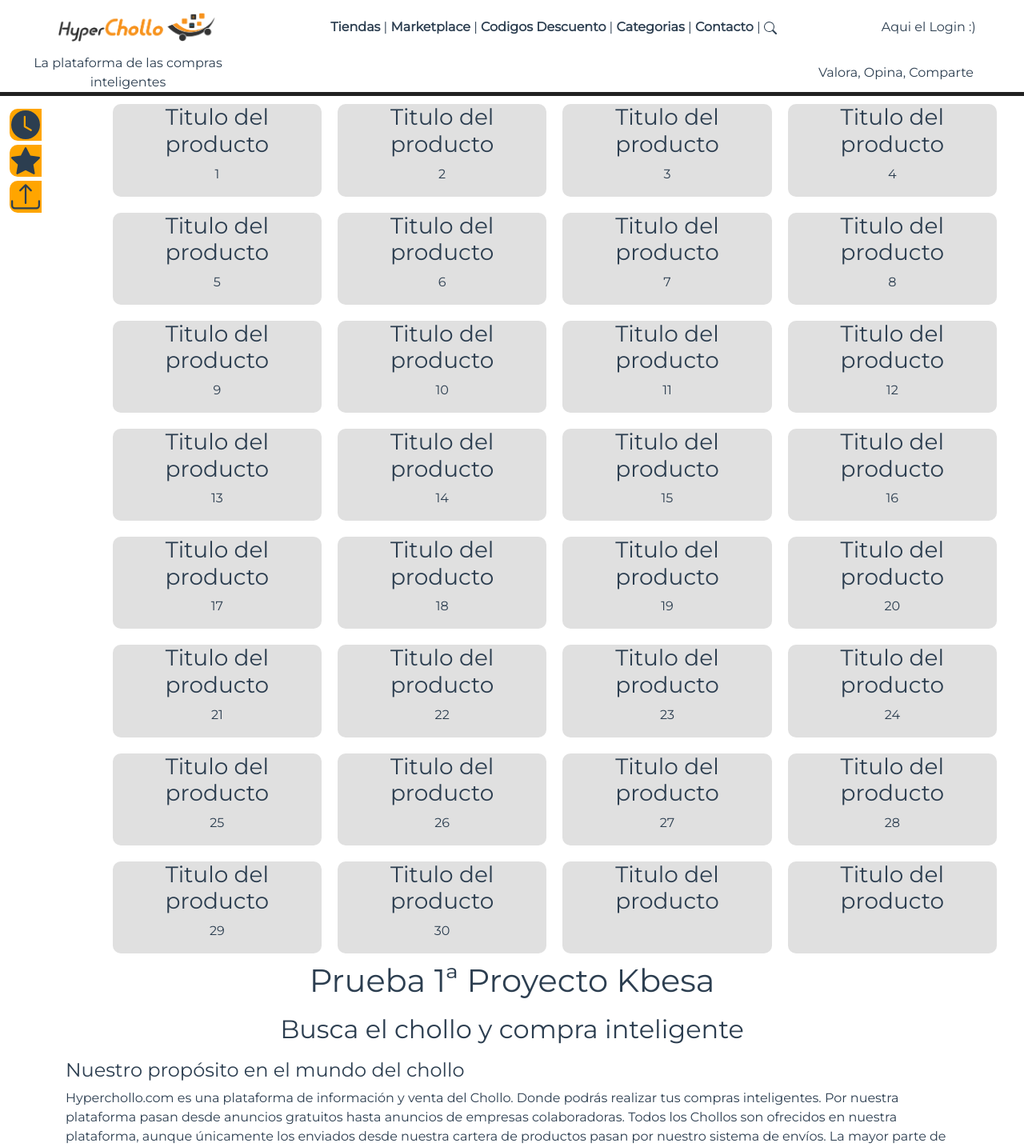
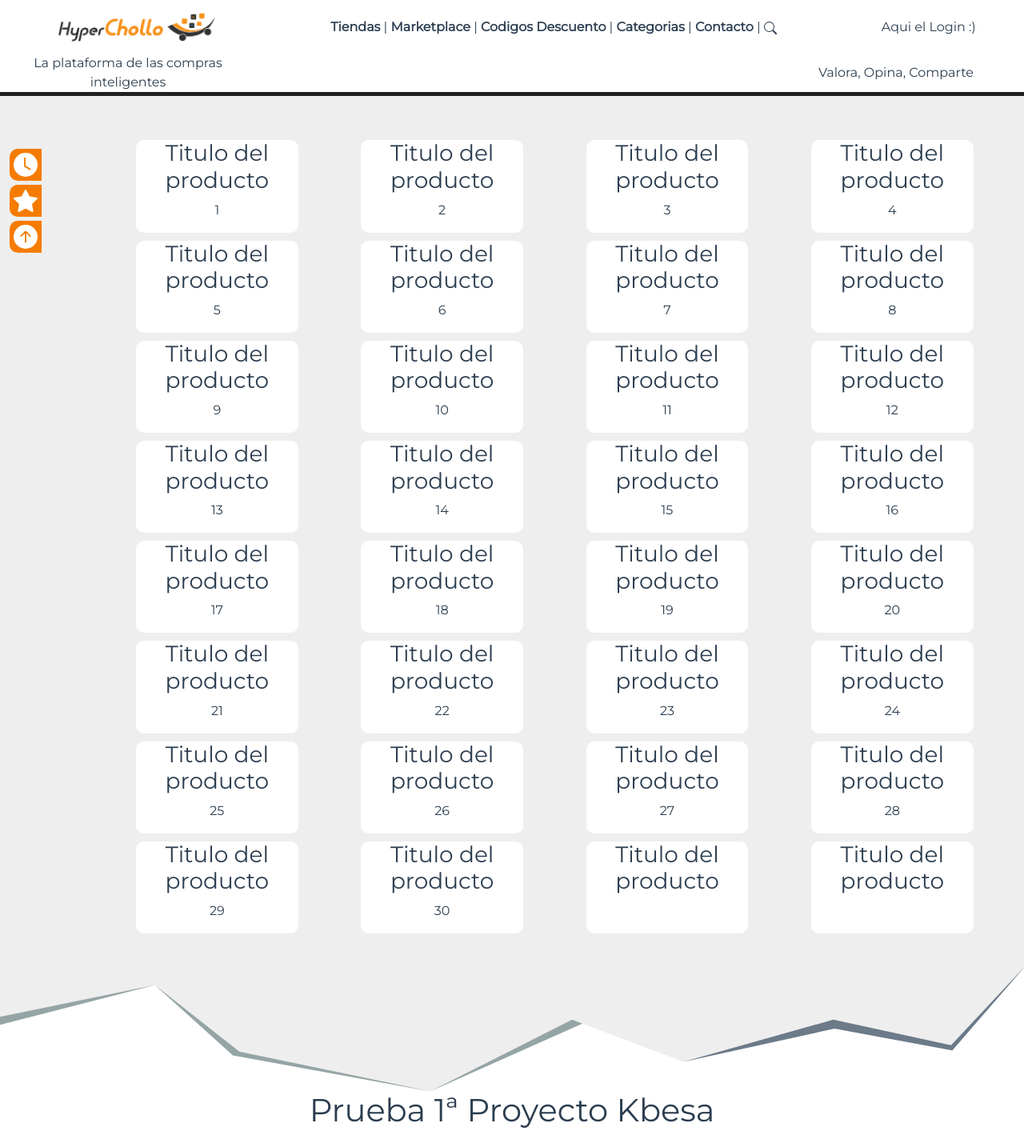
Before and after one commit to lolop93/miapp, a Vue app: page / in a window 1280 px wide. Shown: the top 1434 px of the page at 80% size. Built offline with nearby package versions, Linux system fonts and the light colour scheme.

Commit message:
Dia 2 por la mañana

```diff
--- a/src/components/FooterPrincipal.vue
+++ b/src/components/FooterPrincipal.vue
@@ -70,7 +70,7 @@
 <style lang="css" scoped>
 
 .imagen-footer{
-  width: 300px;
+  width: 75%;
   height: auto;
 }
 
--- a/src/components/GridProductos.vue
+++ b/src/components/GridProductos.vue
@@ -1,26 +1,25 @@
 <template lang="html">
-  <div class="container-fluid">
+  <div class="container-fluid gridProd">
     <div class="row">
       <div class="col-2 col-md-1">
         <aside class="navbar">
           <div class="container menu-lateral">
             <transition name="slide-fade"><div class="popup" v-if="mostrar" ><p>Chollos más recientes</p></div>
             <div v-else></div></transition>
-            <svg @mouseover="mostrarPopup()" @mouseleave="ocultarPopup()" xmlns="http://www.w3.org/2000/svg" width="40" height="40" fill="currentColor" class="bi bi-clock-fill  menu-item" viewBox="0 0 16 16">
+            <svg @mouseover="mostrarPopup()" @mouseleave="ocultarPopup()" xmlns="http://www.w3.org/2000/svg" width="40" height="40" fill="white" class="bi bi-clock-fill  menu-item" viewBox="0 0 16 16">
               <path d="M16 8A8 8 0 1 1 0 8a8 8 0 0 1 16 0zM8 3.5a.5.5 0 0 0-1 0V9a.5.5 0 0 0 .252.434l3.5 2a.5.5 0 0 0 .496-.868L8 8.71V3.5z"/>
             </svg>
 
             <transition name="slide-fade"><div class="popup" v-if="mostrar" ><p>Lo más hypeado</p></div>
             <div v-else></div></transition>
-            <svg @mouseover="mostrarPopup()" @mouseleave="ocultarPopup()" xmlns="http://www.w3.org/2000/svg" width="40" height="40" fill="currentColor" class="bi bi-star-fill  menu-item" viewBox="0 0 16 16">
+            <svg @mouseover="mostrarPopup()" @mouseleave="ocultarPopup()" xmlns="http://www.w3.org/2000/svg" width="40" height="40" fill="white" class="bi bi-star-fill  menu-item" viewBox="0 0 16 16">
               <path d="M3.612 15.443c-.386.198-.824-.149-.746-.592l.83-4.73L.173 6.765c-.329-.314-.158-.888.283-.95l4.898-.696L7.538.792c.197-.39.73-.39.927 0l2.184 4.327 4.898.696c.441.062.612.636.283.95l-3.523 3.356.83 4.73c.078.443-.36.79-.746.592L8 13.187l-4.389 2.256z"/>
             </svg>
 
             <transition name="slide-fade"><div class="popup" v-if="mostrar" ><p>Subir chollo</p></div>
             <div v-else></div></transition>
-            <svg @mouseover="mostrarPopup()" @mouseleave="ocultarPopup()" xmlns="http://www.w3.org/2000/svg" width="40" height="40" fill="currentColor" class="bi bi-upload  menu-item" viewBox="0 0 16 16">
-              <path d="M.5 9.9a.5.5 0 0 1 .5.5v2.5a1 1 0 0 0 1 1h12a1 1 0 0 0 1-1v-2.5a.5.5 0 0 1 1 0v2.5a2 2 0 0 1-2 2H2a2 2 0 0 1-2-2v-2.5a.5.5 0 0 1 .5-.5z"/>
-              <path d="M7.646 1.146a.5.5 0 0 1 .708 0l3 3a.5.5 0 0 1-.708.708L8.5 2.707V11.5a.5.5 0 0 1-1 0V2.707L5.354 4.854a.5.5 0 1 1-.708-.708l3-3z"/>
+            <svg @mouseover="mostrarPopup()" @mouseleave="ocultarPopup()" xmlns="http://www.w3.org/2000/svg" width="40" height="40" fill="white" class="bi bi-arrow-up-circle-fill  menu-item" viewBox="0 0 16 16">
+              <path d="M16 8A8 8 0 1 0 0 8a8 8 0 0 0 16 0zm-7.5 3.5a.5.5 0 0 1-1 0V5.707L5.354 7.854a.5.5 0 1 1-.708-.708l3-3a.5.5 0 0 1 .708 0l3 3a.5.5 0 0 1-.708.708L8.5 5.707V11.5z"/>
             </svg>
 
           </div>
@@ -28,8 +27,8 @@
       </div>
       <div class="col-10 col-md-11">
         <div class="container-fluid">
-          <div v-for="n in n_filas" :key="n" class="row">
-            <div v-for="m in n_columnas" :key="m" class="col cell-grid">
+          <div v-for="n in n_filas" :key="n" class=" row">
+            <div v-for="m in n_columnas" :key="m" class="mx-auto cell-grid">
                 <h3>Titulo del producto</h3>
                 <p>{{n_productos[contarIndice(n,m)]}}</p>
             </div>
@@ -106,19 +105,21 @@ aside{
 
 .popup{
 position:absolute;
-background: orange;
+background: #FF9800;
 left:40px;
 border-radius:0px 10px 10px 0px;
 max-height: 40px;
 width: 200px;
+color:#212121;
 
 
 
 }
 .cell-grid{
-  background: #e0e0e0;
-  margin: 10px;
+  background: white;
+  margin: 5px;
   border-radius: 10px;
+  width: 18%;
 }
 
 .menu-lateral svg{
@@ -131,15 +132,23 @@ width: 200px;
   padding-right: 0px !important;
 }
 .menu-item{
-  padding: 2px;
+  padding: 5px;
   min-width: 40px;
-  background-color: orange;
+  background-color: #F57C00;
   margin-bottom: 5px;
   border-radius: 10px 0px 0px 10px;
   padding-left: 0px !important;
   padding-right: 0px !important;
 }
 
+.gridProd{
+  background: #eeeeee  ;
+  padding-bottom: 15vw;
+  padding-top: 50px;
+
+}
+
+/*-------------------Efectos / transitions--------------*/
 .slide-fade-enter-active {
   transition: all 0.3s ease-out;
 }
@@ -153,11 +162,32 @@ width: 200px;
   transform: translateX(20px);
   opacity: 0;
 }
+/*-------------------Efectos transitions--------------*/
+
+
 /*------Medias query----------*/
 @media screen and (max-width: 400px) {
   .menu-lateral{
     padding:0;
   }
+  .cell-grid{
+    width: 70% !important;
+  }
 }
 
+@media screen and (max-width: 768px) {
+  .cell-grid{
+    width: 45%;
+  }
+}
+
+@media screen and (min-width: 768px) {
+  .cell-grid{
+    max-width: 220px;
+    min-width: 150px;
+  }
+}
+
+
+
 </style>
--- a/src/views/Contacto.vue
+++ b/src/views/Contacto.vue
@@ -26,16 +26,6 @@
 
         </div>
       </div>
-
-      <ul>
-        <li v-on:click="cambiar(1)">sdsadd</li>
-        <li v-on:click="cambiar(2)">fffff</li>
-        <li v-on:click="cambiar(14)">2122121</li>
-      </ul>
-
-      <p v-if="mostrar===1"> 1 </p>
-      <p v-else-if="mostrar===2"> 2 </p>
-      <HelloWorld msg="hola puto" v-else> 3 </HelloWorld>
     </div>
 
   </div>
@@ -43,18 +33,13 @@
 
 <script>
 
-import HelloWorld from '@/components/HelloWorld.vue'
 
 export default {
   name: 'Contacto',
-  components: {HelloWorld},
   data: () => ({
-    mostrar: 0,
   }),
   methods: {
-    cambiar: function (mostrar_arg){
-      this.mostrar = mostrar_arg;
-    }
+
   }
 }
 </script>
--- a/src/views/Home.vue
+++ b/src/views/Home.vue
@@ -2,6 +2,16 @@
   <div class="home">
 
     <GridProductos/>
+    <div class="rowShape">
+      <div>
+        <svg id="" preserveAspectRatio="xMidYMax meet" class="svg-separator sep5" viewBox="0 0 1600 200" style="display: block;" data-height="200">
+          <polygon class="" style="fill: rgb(255, 255, 255);" points="1488,134 1304,100 1068,152 909.935,92.044 672,198 364,142 242,32 -4,95 -4,204 1604,204 1604,0 "></polygon>
+          <polygon class="" style="opacity: 1;fill: #95a5a6;" points="672,198 364,142 242,32 -4,95 -4,82.333 242,32 374,136 "></polygon>
+          <polygon class="" style="opacity: 1;fill: #95a5a6;" points="894,86 672,198 909.935,92.044 "></polygon>
+          <polygon class="" style="opacity: 1;fill: #6c7a89;" points="1068,152 1302,86 1486,126 1604,0 1488,134 1304,100 "></polygon>
+        </svg>
+      </div>
+    </div>
     <HelloWorld msg="Prueba 1ª Proyecto Kbesa"/>
 
     <div class="container">
@@ -28,3 +38,41 @@ export default {
   },
 }
 </script>
+
+<style  lang="css" scoped>
+
+  .home{
+
+  }
+
+  .rowShape{
+  width:100%;
+  padding:0;
+  margin:0;
+  display: flex;
+  justify-content: center;
+  flex-direction: column;
+  position:relative;
+  }
+  .svg-separator{
+  display: block;
+  background: 0 0;
+  position: absolute;
+  left: 0;
+  right: 0;
+  top: 0;
+  z-index: 9;
+  -webkit-transform: translateY(-100%) translateY(2px);
+  transform: translateY(-100%) translateY(2px);
+  width: 100%;
+}
+.svg-separator.bottom{
+  top: auto;
+  bottom: 0;
+}
+.sep5 {
+  transform: translateY(-100%) translateY(2px) scale(1,1);
+  transform-origin: top;
+}
+
+</style>
```
